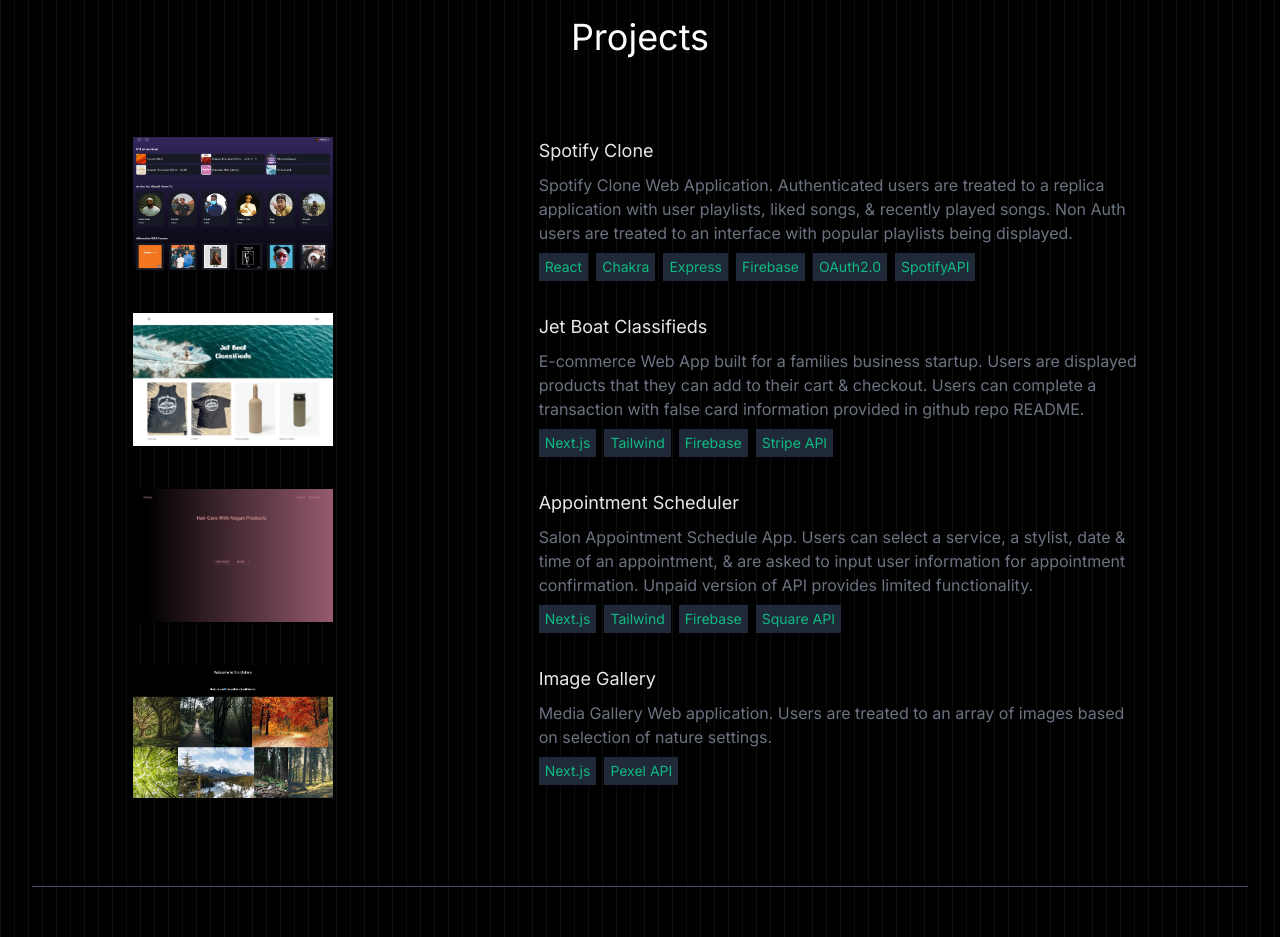
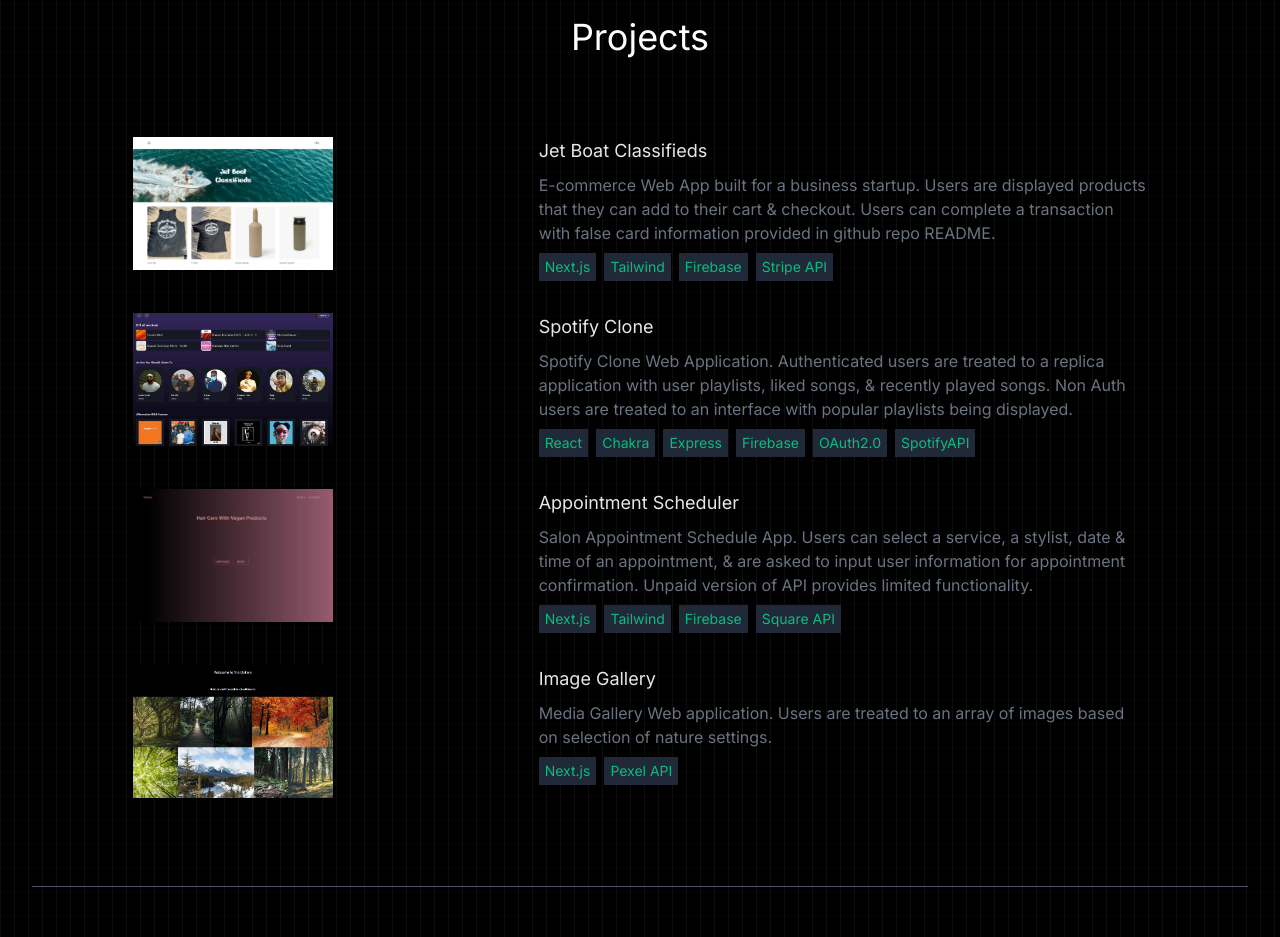
Before and after one commit to clucero36/portfolio, a Next.js app: page / in a window 1280 px wide. Shown: the part 1940-2877 px from the top of the page. Built offline with nearby package versions, Linux system fonts and the light colour scheme.

Commit message:
projects update

```diff
--- a/data.js
+++ b/data.js
@@ -1,5 +1,13 @@
 
 const projects = [
+  {
+    name: 'Jet Boat Classifieds',
+    description: 'E-commerce Web App built for a business startup. Users are displayed products that they can add to their cart & checkout. Users can complete a transaction with false card information provided in github repo README.',
+    technologies: ['Next.js', 'Tailwind', 'Firebase', 'Stripe API'],
+    src: '/jetboats.webp',
+    link: 'https://jetboats.vercel.app/',
+    git: 'https://github.com/clucero36/jetboats'
+  },
   {
     name: 'Spotify Clone',
     description: 'Spotify Clone Web Application. Authenticated users are treated to a replica application with user playlists, liked songs, & recently played songs. ' +
@@ -8,14 +16,6 @@
     src: '/spot1stPage.webp',
     link: 'https://spotifyditto.netlify.app',
     git: 'https://github.com/clucero36/spotify-clone.git',
-  },
-  {
-    name: 'Jet Boat Classifieds',
-    description: 'E-commerce Web App built for a families business startup. Users are displayed products that they can add to their cart & checkout. Users can complete a transaction with false card information provided in github repo README.',
-    technologies: ['Next.js', 'Tailwind', 'Firebase', 'Stripe API'],
-    src: '/jetboats.webp',
-    link: 'https://jetboats.vercel.app/',
-    git: 'https://github.com/clucero36/jetboats'
   },
   {
     name: 'Appointment Scheduler',
```
